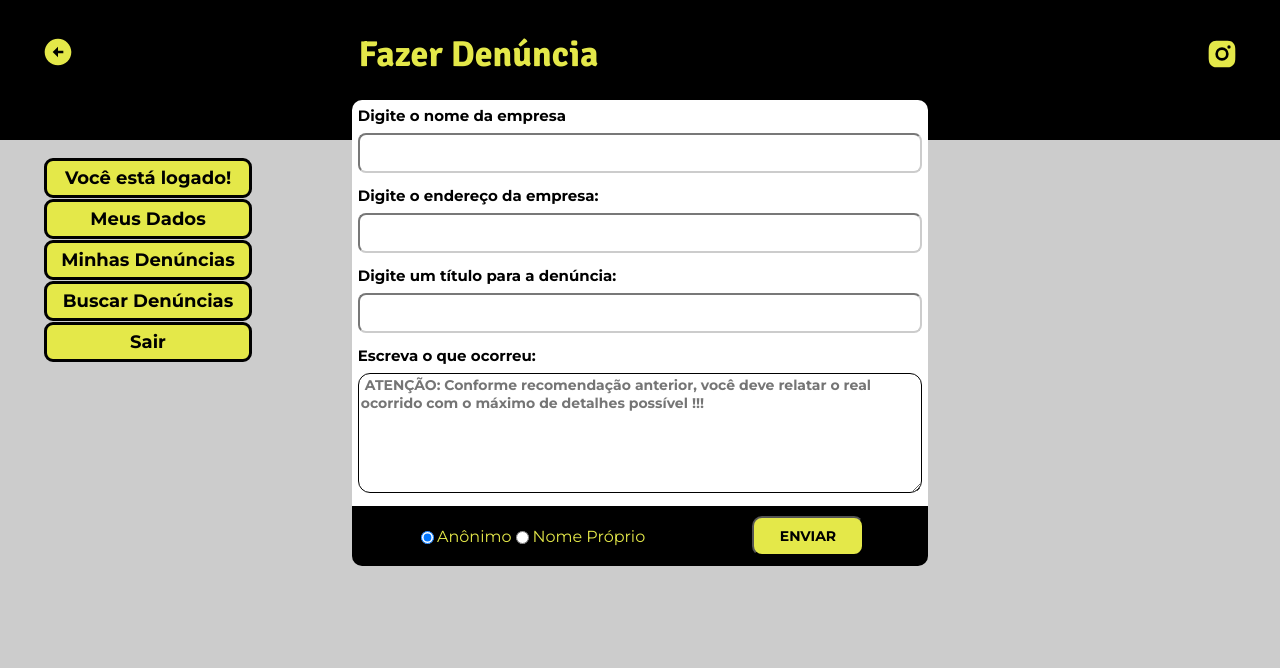
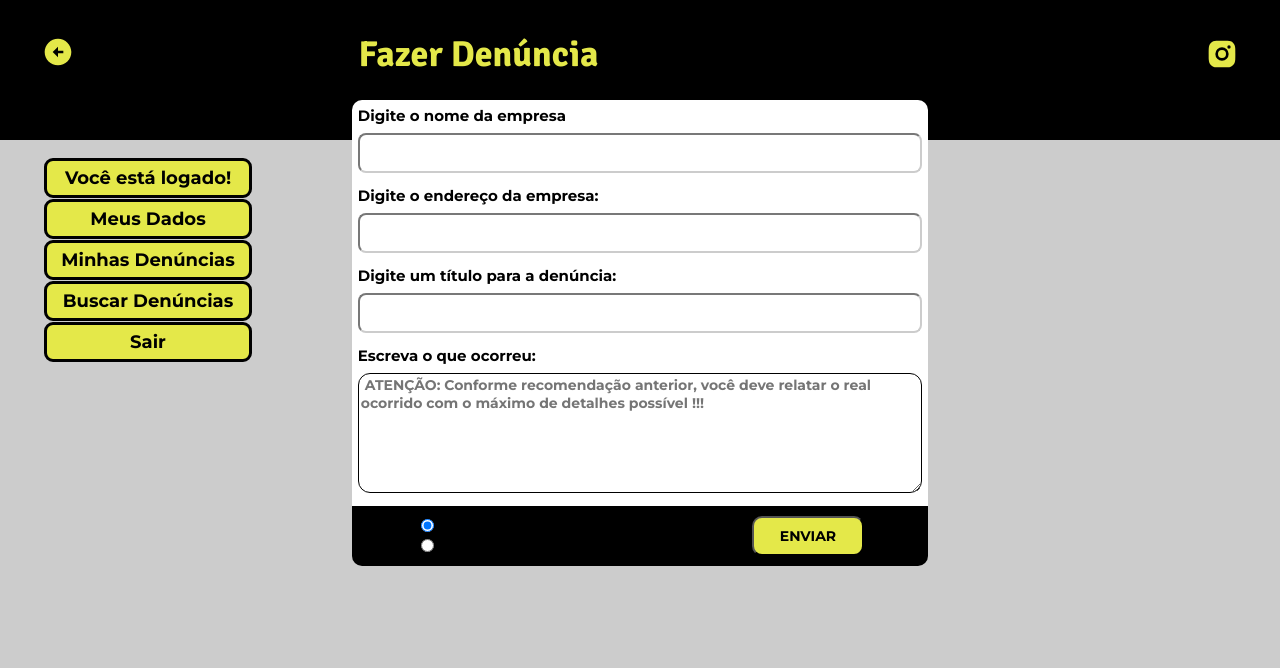
Before and after one commit to andre-amorim1991/projetorecode_squad4_SP2, a PHP site: page /fazerdenuncia.html in a window 1280 px wide. Shown: the top 668 px of the page. Run offline with PHP 8.4, Linux system fonts and the light colour scheme.

Commit message:
Fazer Denuncia
Alteração na opção anonimo

```diff
--- a/css/fazerdenuncia.css
+++ b/css/fazerdenuncia.css
@@ -149,12 +149,11 @@ footer {
     border-top-right-radius: 0px;
 }
 
-footer form {
+footer p {
     color: #E4E849;
     font-size: 16px;
     display: flex;
     align-items: center;
-    justify-content: space-between;
 }
 
 label:hover {
```
